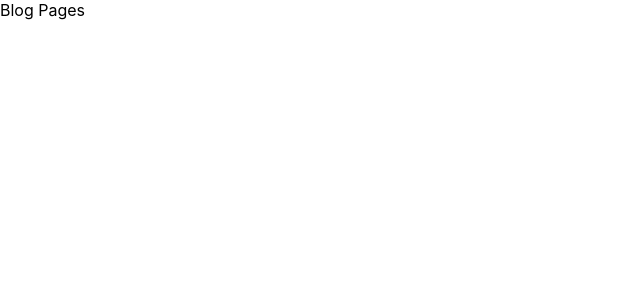
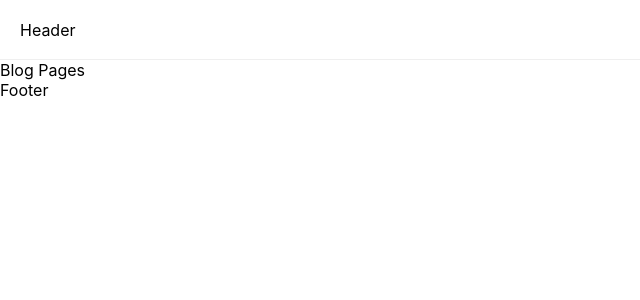
Before and after one commit to zdesign-ui/z-design, a Next.js app: page /blog in a window 1280 px wide. Shown: the top 300 px of the page, without its empty margins (0-640 px from the left). Built offline with nearby package versions, Linux system fonts and the light colour scheme.

Commit message:
add header style

```diff
--- a/components/header.tsx
+++ b/components/header.tsx
@@ -1,9 +1,26 @@
-import Sticky from './sticky/sticky';
+import Sticky from './sticky/sticky'
+import styled from '@emotion/styled'
+
+const color = '#fff'
+const height = '60px'
+const HeaderBar = styled.div`
+  display: flex;
+  flex-direction: row;
+  align-items: center;
+  justify-content: space-between;
+  position: sticky;
+  background-color: ${color};
+  height: ${height};
+  padding: 10px 20px;
+  top: 0;
+  border-bottom: 1px solid #efefef;
+`
 
 export default function Header() {
   return (
-    <Sticky top={60}>
-      <div>Header</div>
-    </Sticky>
+    // <Sticky top={60}>
+    // <div>Header</div>
+    // </Sticky>
+    <HeaderBar>Header</HeaderBar>
   )
 }
--- a/components/layout.tsx
+++ b/components/layout.tsx
@@ -9,16 +9,16 @@ import { ReactNode } from 'react';
 import Header from './header';
 import Footer from './footer';
 interface LayoutProps {
-  child: ReactNode
+  children: ReactNode
 }
 
-const Layout = ({ child }: LayoutProps) => {
+const Layout = ({ children }: LayoutProps) => {
   return (
-    <div>
+    <>
       <Header />
-      {child}
+      {children}
       <Footer />
-    </div>
+    </>
   )
 }
 
--- a/pages/_app.tsx
+++ b/pages/_app.tsx
@@ -22,12 +22,10 @@ Router.events.on('routeChangeError', () => NProgress.done());
 
 function App({ Component, pageProps }: AppProps) {
   return (
-    // <Layout>
-    <>
+    <Layout>
       <TopProgressBar />
       <Component {...pageProps} />
-    </>
-    // </Layout>
+    </Layout>
   )
 }
 
--- a/styles/home/Home.module.scss
+++ b/styles/home/Home.module.scss
@@ -1,6 +1,6 @@
 .container {
   min-height: 100vh;
-  padding: 0 0.5rem;
+  // padding: 0 0.5rem;
   display: flex;
   flex-direction: column;
   justify-content: center;
```
